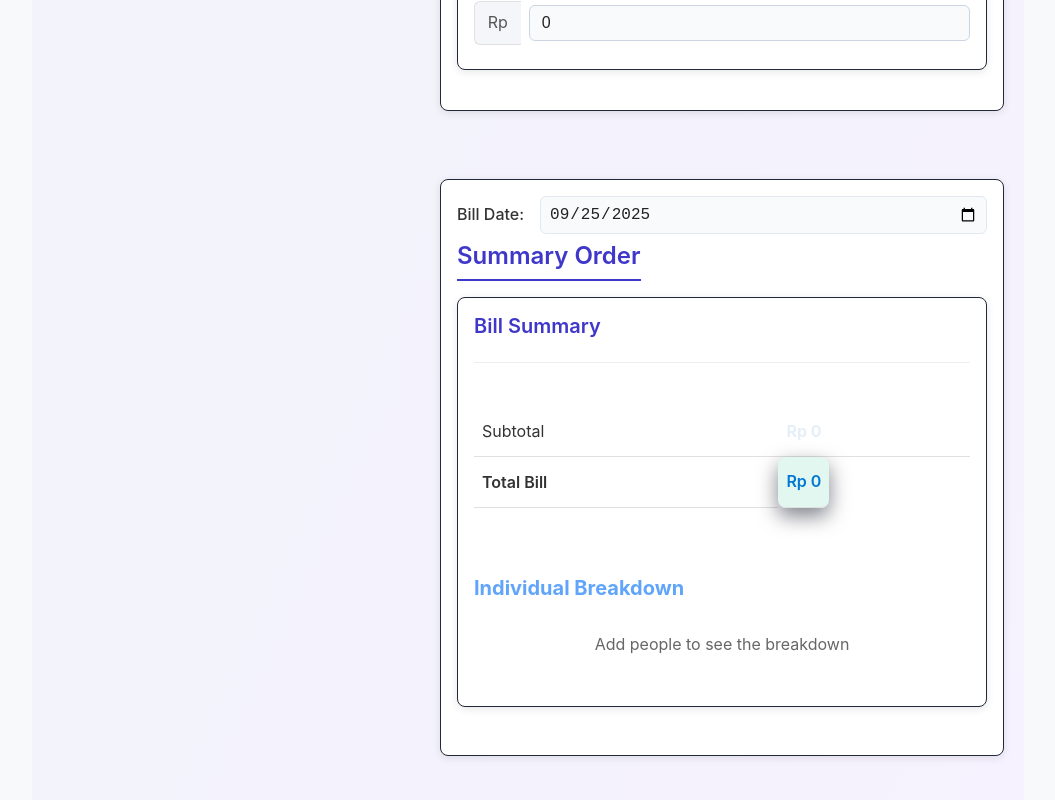
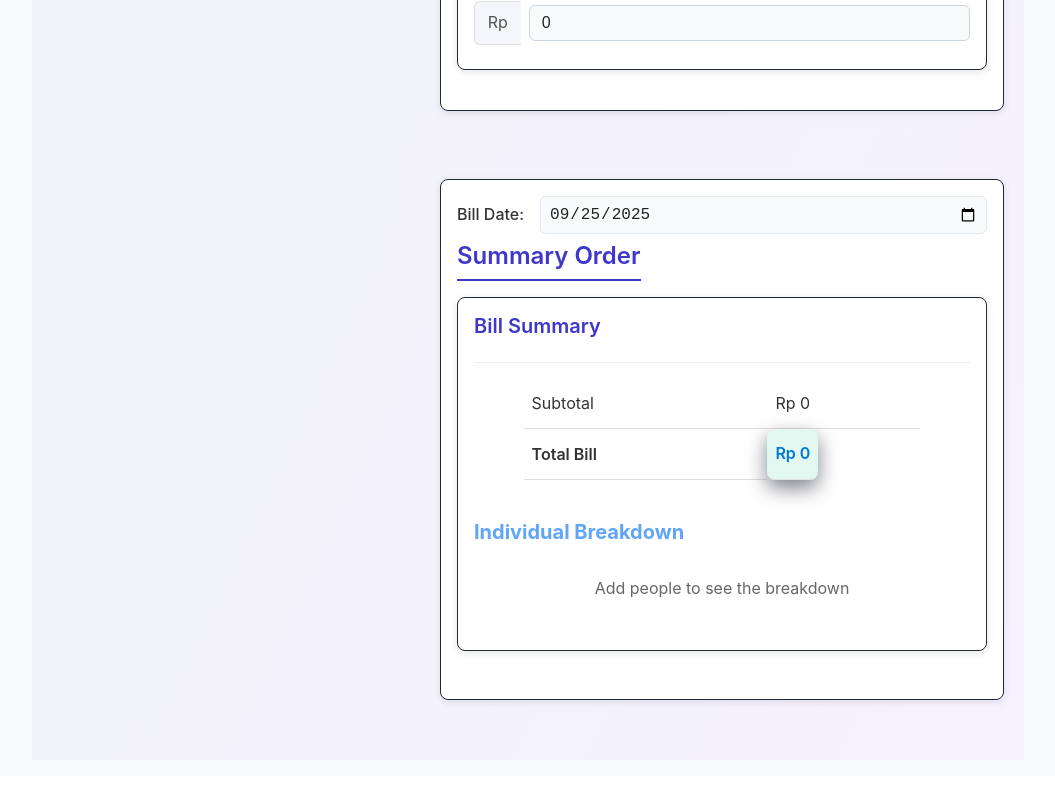
Before and after one commit to hilmanfitriana19/split-bill, a React (Vite) app: page / in a window 1280 px wide. Shown: the part 1347-2147 px from the top of the page, without its empty margins (112-1167 px from the left). After the commit the page ends 2123 px from the top, so only its background shows below. Built offline with nearby package versions, Linux system fonts and the light colour scheme.

Commit message:
chore: fix summary

```diff
--- a/src/components/Summary.jsx
+++ b/src/components/Summary.jsx
@@ -191,7 +191,7 @@ const Summary = ({ people, menuItems, orders, shippingCost, tax, discount, other
             <tbody>
               <tr>
                 <td>Subtotal</td>
-                <td className="price-value amount">{formatCurrency(subtotal)}</td>
+                <td className="price-value">{formatCurrency(subtotal)}</td>
               </tr>
               {discount > 0 && (
                 <tr className="discount-row">
--- a/src/styles/main.css
+++ b/src/styles/main.css
@@ -274,7 +274,8 @@ header {
 }
 
 .card-body {
-  padding: 0.75rem 0;
+  margin: 0 auto;
+  width: 80%;
 }
 
 .notification {
```
